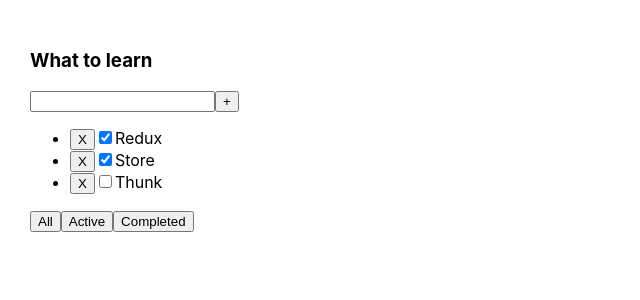
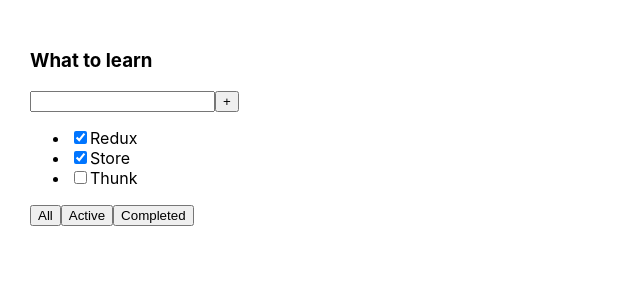
Before and after one commit to PlatonVV/to_do_1_eng, a React (Create React App) app: page / in a window 1280 px wide. Shown: the top 300 px of the page, without its empty margins (0-640 px from the left). Built offline with nearby package versions, Linux system fonts and the light colour scheme.

Commit message:
before second lesson

```diff
--- a/src/Todolist.tsx
+++ b/src/Todolist.tsx
@@ -22,7 +22,6 @@ export const Todolist: React.FC<PropsType> = ({title, tasks}) => {
             {tasks.map((el) => {
                 return (
                     <li>
-                        <button onClick={()=> console.log('click')}>X</button>
                         <input type="checkbox" checked={el.isDone}/>
                         <span>{el.title}</span>
                     </li>
```
